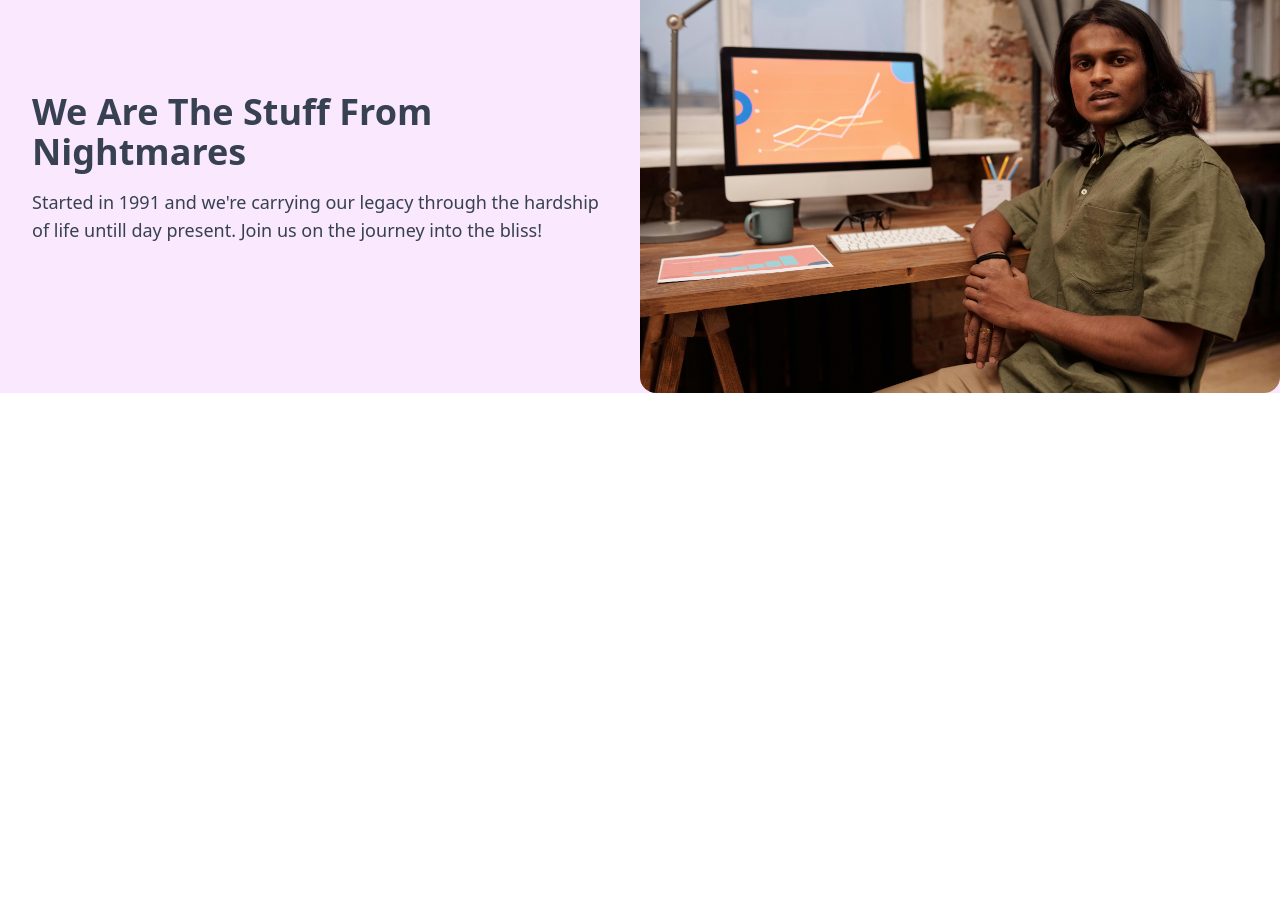
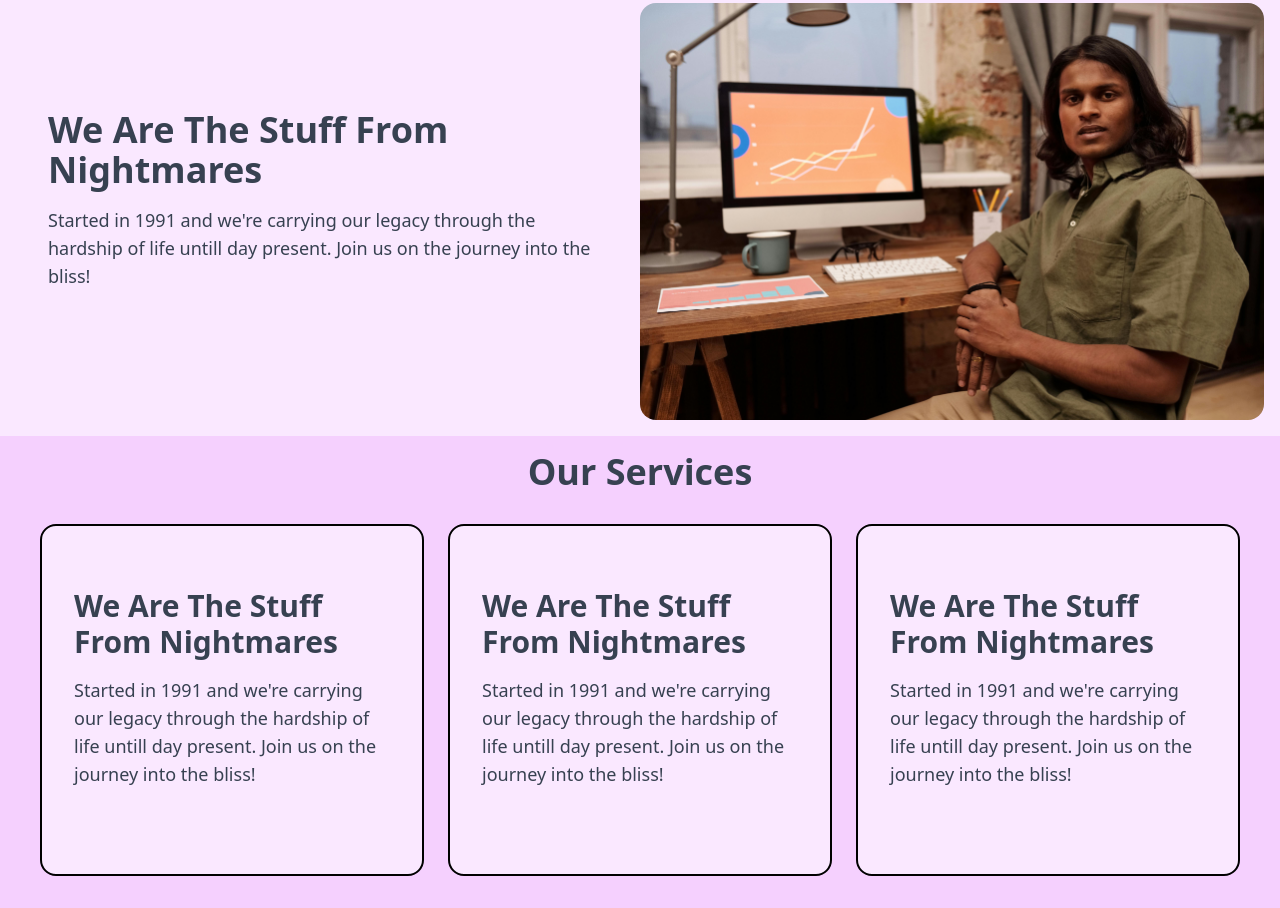
Before and after one commit to olivierldn/test1, a website: page index.html in a window 1280 px wide. Shown: the part 561-1469 px from the top of the page. Before the commit the page ends 954 px from the top, so only its background shows below. Drawn offline with Linux system fonts and the light colour scheme.

Commit message:
Add files via upload

```diff
--- a/index.html
+++ b/index.html
@@ -32,12 +32,8 @@
           </div>
         </nav>
 
-  <!-- <div class="grid sm:grid-cols-2 max-h-full">
-    <div class="bg-zinc-400 "><img src="pic/pexels-fauxels-3183170.jpg" alt="" class="w-52"></div>
-    <div class="bg-orange-500 ">dcdc</div>
-  </div> -->
 
-  <div class="flex flex-col-reverse lg:flex-row h-full lg:h-4/5 bg-fuchsia-200">
+        <div class="flex flex-col-reverse lg:flex-row h-full lg:h-4/5 bg-fuchsia-200 p-4">
           <!-- Left Section: Photo -->
           <div class="lg:w-1/2 flex items-center justify-center">
               <img src="pic/pexels-fauxels-3183170.jpg" alt="Hero Image" class="w-full h-full object-cover rounded-2xl">
@@ -53,7 +49,9 @@
               </div>
           </div>
       </div>
-<div class="flex flex-col-reverse lg:flex-row-reverse h-full lg:h-4/5 bg-fuchsia-100">
+      <div class="flex flex-col-reverse lg:flex-row-reverse h-full lg:h-4/5 bg-fuchsia-100 p-4">
+
+
         <!-- Left Section: Photo -->
         <div class="lg:w-1/2 flex items-center justify-center">
             <img src="pic/pexels-mikael-blomkvist-6476561.jpg" alt="Hero Image" class="w-full h-full object-cover rounded-2xl">
@@ -69,6 +67,60 @@
             </div>
         </div>
       </div>
+
+
+
+
+
+      <div class="text-center bg-fuchsia-200 p-4 text-gray-700">
+        <h1 class="text-4xl font-bold mb-4 ">Our Services</h1>
+
+      <div class="flex flex-col lg:flex-row h-full lg:h-96 bg-fuchsia-200 gap-x-4 gap-y-4 m-0 justify-evenly p-4 text-center" >
+
+        <!-- Left Section: Photo -->
+        <div class="lg:w-1/3 lg:max-w-96 flex items-center justify-center bg-fuchsia-100 p-8 border-black border-2 rounded-2xl">
+          <div class="text-center lg:text-left text-gray-700">
+              <h2 class="text-3xl font-bold mb-4">We Are The Stuff From Nightmares</h1>
+              <p class="text-lg mb-6">Started in 1991 and we're carrying our legacy through the hardship of life untill day present. Join us on the journey into the bliss!</p>
+
+          </div>
+      </div>
+        <!-- Right Section: Call to Action -->
+        <div class="lg:w-1/3 lg:max-w-96 flex items-center justify-center bg-fuchsia-100 p-8 border-black border-2 rounded-2xl">
+            <div class="text-center lg:text-left text-gray-700">
+                <h2 class="text-3xl font-bold mb-4">We Are The Stuff From Nightmares</h1>
+                <p class="text-lg mb-6">Started in 1991 and we're carrying our legacy through the hardship of life untill day present. Join us on the journey into the bliss!</p>
+
+            </div>
+        </div>
+        <div class="lg:w-1/3 lg:max-w-96 flex items-center justify-center bg-fuchsia-100 p-8 border-black border-2 rounded-2xl">
+          <div class="text-center lg:text-left text-gray-700">
+              <h2 class="text-3xl font-bold mb-4">We Are The Stuff From Nightmares</h1>
+              <p class="text-lg mb-6">Started in 1991 and we're carrying our legacy through the hardship of life untill day present. Join us on the journey into the bliss!</p>
+
+          </div>
+      </div>
+      </div>
+    </div>
+      <!-- <div class="container flex space-x-4 mx-auto max-w-2xl h-96  bg-gray-500 ">
+        <div class="size-24 bg-cyan-500"></div>
+        <div class="size-24 bg-pink-500"></div>
+        <div class="size-24 bg-violet-500"></div>
+      </div> -->
+
+
+
+      <!-- <div class="h-screen text-center">
+        <h1 class="text-4xl font-bold mb-4">Our Services</h1>
+      <div class="m-4 grid  gap-4 sm:grid-cols-3 h-full ">
+        <div class="min-h-[200px] rounded-lg bg-red-600"></div>
+        <div class="min-h-[200px] rounded-lg bg-slate-400"></div>
+        <div class="min-h-[200px] rounded-lg bg-red-600"></div>
+
+        </div>
+      </div> -->
+
+
         <script>
           document.getElementById('menu-button').addEventListener('click', function () {
             var menu = document.getElementById('menu');
```
Also changed, not shown: output.css. Lines whose indentation alone changed are shown as unchanged.
